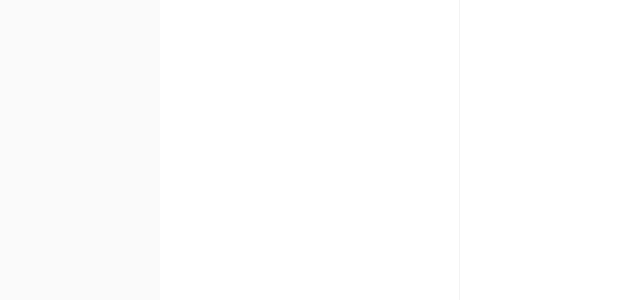
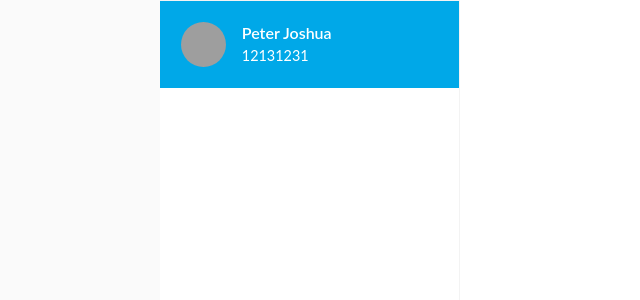
Before and after one commit to dimalakh/contacts-book, a React app: page / in a window 1280 px wide. Shown: the top 300 px of the page, without its empty margins (0-640 px from the left). Built offline with nearby package versions, Linux system fonts and the light colour scheme; grey boxes are pictures that could not be loaded.

Commit message:
Implemented ContactsList component, passed mocked data to it, styled it

```diff
--- a/src/App.tsx
+++ b/src/App.tsx
@@ -1,8 +1,26 @@
 import * as React from 'react'
+import { ContactsList } from './components'
 
+const ContactsListProps = {
+  activeId: 1,
+  contacts: [
+    {
+      address: '',
+      avatarUrl: './some.jpg',
+      fullName: 'Peter Joshua',
+      id: 1,
+      phoneNumber: '12131231',
+      position: 'Driver'
+    }
+  ],
+  fetchContacts: () => { return },
+  setActive: () => { return }
+}
 const App: React.StatelessComponent = () => (
   <div className='container'>
-    <aside/>
+    <aside>
+      <ContactsList {...ContactsListProps} />
+    </aside>
   </div>
 )
 
--- /dev/null
+++ b/src/components/contactsList/index.tsx
@@ -0,0 +1,46 @@
+import './styles.sass'
+
+import * as React from 'react'
+
+import ContactListItem from './item'
+import { IContact } from '../../types'
+
+interface IProps {
+  activeId: number,
+  contacts: IContact[],
+  setActive(id: number): void,
+  fetchContacts(): void
+}
+
+class ContactList extends React.Component<IProps> {
+  public componentDidMount() {
+    this.props.fetchContacts()
+  }
+
+  public render() {
+    const { activeId, contacts, setActive } = this.props
+
+    if (!contacts.length) {
+      return (
+        <span className='contact-list-placeholder'>
+          There are no contacts<br/> by this query...
+        </span>
+      )
+    }
+
+    return (
+      <ul className='contact-list'>
+        {contacts.map((contact: IContact) =>
+          <ContactListItem
+            key={contact.id}
+            contact={contact}
+            setActive={setActive}
+            isActive={activeId === contact.id}
+          />
+        )}
+      </ul>
+    )
+  }
+}
+
+export default ContactList
--- /dev/null
+++ b/src/components/contactsList/item.tsx
@@ -0,0 +1,25 @@
+import * as React from 'react'
+
+import { IContact } from '../../types'
+
+interface IProps {
+  contact: IContact,
+  isActive: boolean,
+  setActive(id: number): void
+}
+
+const ContactListItem: React.StatelessComponent<IProps> = ({ contact, isActive, setActive }) => {
+  const handleOnClick = (event: React.MouseEvent<HTMLElement>) => setActive(contact.id)
+
+  return (
+    <li className={`contact-list-item ${isActive ? 'active' : ''}`} key={contact.id} onClick={handleOnClick}>
+      <img className='list-item-avatar' src={contact.avatarUrl} />
+      <div className='list-item-content'>
+        <span className='list-item-title'>{contact.fullName}</span>
+        <span className='list-item-subtitle'>{contact.phoneNumber}</span>
+      </div>
+    </li>
+ )
+}
+
+export default ContactListItem
--- /dev/null
+++ b/src/components/contactsList/styles.sass
@@ -0,0 +1,56 @@
+@import '../../styles/vars'
+
+.contact-list
+  flex: 1 1 auto
+  overflow-y: scroll
+  flex-direction: column
+  border-top: 1px solid $secondary-color
+
+.contact-list-placeholder
+  color: $text-disabled-color
+  padding: 1.3rem
+  text-align: center
+  line-height: 1.5rem
+  font-size: .9rem
+
+.contact-list-item
+  padding: 1.3rem
+  border-bottom: 1px solid $secondary-color
+  cursor: pointer
+  display: flex
+  flex: 1
+
+  &.active
+    background-color: $primary-color
+    border-bottom: 1px solid $primary-color
+    color: $text-white-color
+
+    &:hover
+      background-color: $primary-color
+      border-bottom: 1px solid $primary-color
+
+  &:hover
+    background-color: $secondary-color
+    border-bottom: 1px solid $secondary-color
+
+  &:last-child
+    border-bottom: none
+
+  .list-item-avatar
+    width: 45px
+    height: 45px
+    border-radius: 50%
+
+  .list-item-content
+    display: flex
+    flex-direction: column
+    padding: 0 0 0 1rem
+    justify-content: space-around
+
+  .list-item-title
+    font-size: 1rem
+    font-weight: 600
+
+  .list-item-subtitle
+    font-size: .9rem
+    font-weight: 400
--- /dev/null
+++ b/src/components/index.ts
@@ -0,0 +1 @@
+export { default as ContactsList } from './contactsList'
```
